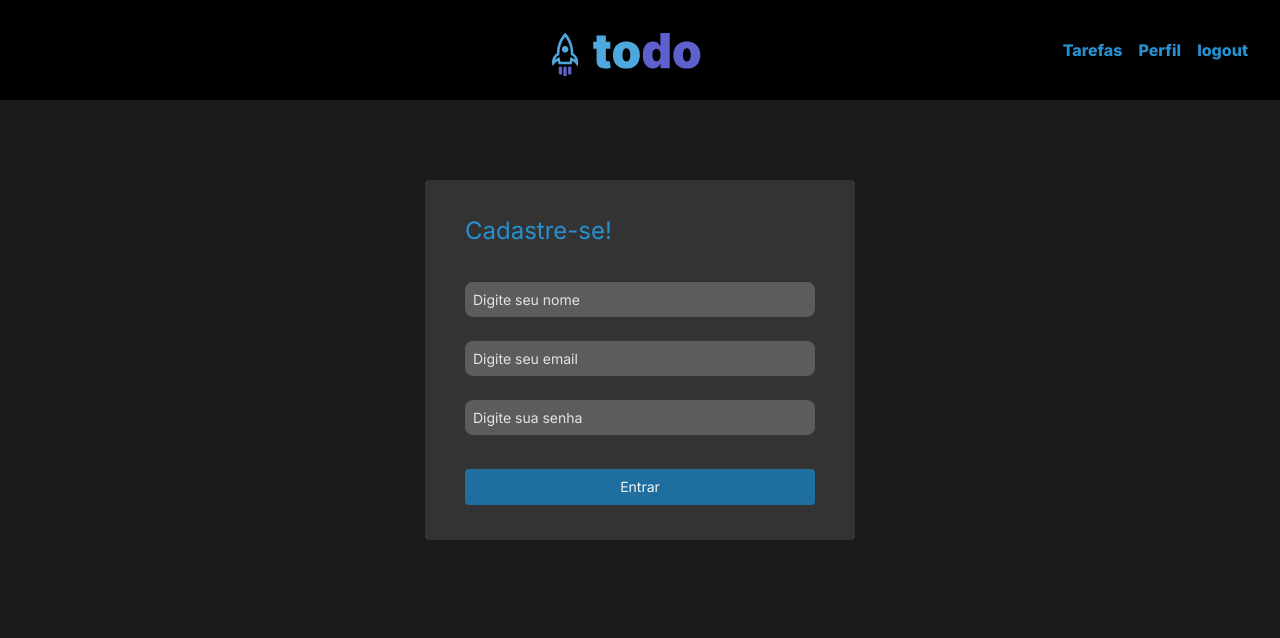
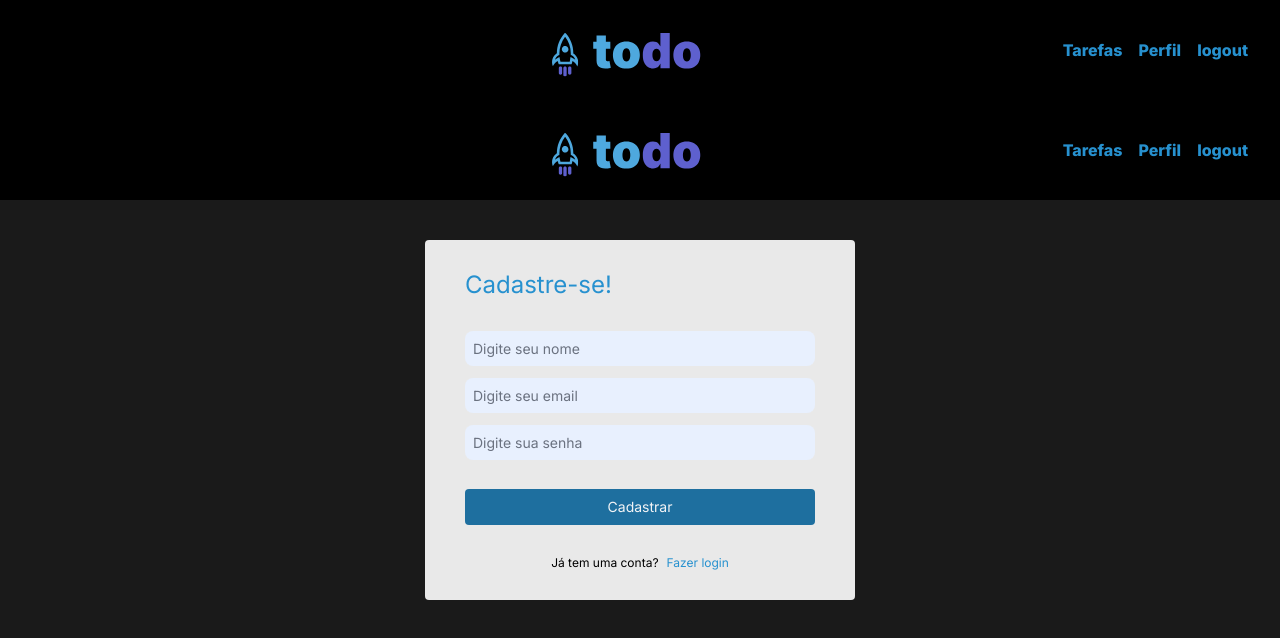
Before and after one commit to MilenaRizzi/frontend-todolist, a Next.js app: page /sign-up in a window 1280 px wide. Shown: the top 638 px of the page. Built offline with nearby package versions, Linux system fonts and the light colour scheme.

Commit message:
Create page.tsx

```diff
--- /dev/null
+++ b/src/app/(auth)/sign-up/page.tsx
@@ -0,0 +1,152 @@
+"use client";
+import * as zod from "zod";
+import { useForm } from "react-hook-form";
+import { zodResolver } from "@hookform/resolvers/zod";
+import Link from "next/link";
+import { signUp } from "@/service/auth-service";
+import { useState } from "react";
+import ConfirmationModal from "@/components/confirmation-modal";
+import { validateEmail } from "@/app/api/validateEmail/emailValidation";
+
+const signUpSchema = zod.object({
+  name: zod.string().min(2, "O nome deve ter pelo menos 2 caracteres"),
+  email: zod.string().email("Digite um email válido"),
+  password: zod.string().min(6, "A senha deve ter pelo menos 6 caracteres"),
+});
+
+type SignUpFormData = zod.infer<typeof signUpSchema>;
+
+const getErrorMessage = (error: any) => {
+  if (error.message === "E-mail inválido ou não verificável.") {
+    return "E-mail inválido ou não verificável.";
+  } else if (error.response?.status === 409) {
+    return "Email já está cadastrado.";
+  } else {
+    return "Ocorreu um erro ao tentar realizar o cadastro.";
+  }
+};
+
+export default function SignUp() {
+  const {
+    register,
+    handleSubmit,
+    formState: { errors },
+    reset,
+  } = useForm<SignUpFormData>({
+    resolver: zodResolver(signUpSchema),
+    defaultValues: {
+      name: "",
+      email: "",
+      password: "",
+    },
+  });
+
+  const [modalState, setModalState] = useState({
+    show: false,
+    isLoading: false,
+    isSuccess: false,
+    error: null as string | null,
+  });
+  const { show, isLoading, isSuccess, error } = modalState;
+  const registeredEmail = localStorage.getItem("email") || "";
+
+const onSubmit: (data: SignUpFormData) => Promise<void> = async (data) => {
+  setModalState({
+    show: true,
+    isLoading: true,
+    isSuccess: false,
+    error: null,
+  });
+  try {
+    const isEmailValid = await validateEmail(data.email);
+    if (!isEmailValid) {
+      throw new Error("E-mail inválido ou não verificável.");
+    }
+    localStorage.setItem("email", data.email);
+    await signUp(data);
+    setModalState({
+      show: true,
+      isLoading: false,
+      isSuccess: true,
+      error: null,
+    });
+    reset();
+  } catch (err: any) {
+    console.error("Erro no cadastro:", err);
+    setModalState({
+      show: true,
+      isLoading: false,
+      isSuccess: false,
+      error: getErrorMessage(err),
+    });
+  }
+};
+
+  return (
+    <div className="flex justify-center py-10">
+      <form
+        onSubmit={handleSubmit(onSubmit)}
+        className="flex flex-col justify-evenly w-[430px] h-[360px] px-10 rounded bg-white bg-opacity-90 relative z-10"
+      >
+        <h1 className="text-[#2791CF] text-2xl">Cadastre-se!</h1>
+        <div className="flex flex-col gap-3 w-[350px]">
+          <input
+            className="h-[35px] p-2 text-sm rounded-[8px] outline-none bg-[#E8F0FE] placeholder-gray-500 w-full"
+            type="text"
+            placeholder="Digite seu nome"
+            {...register("name")}
+          />
+          {errors.name && (
+            <p className="text-red-500 px-1.5 text-xs p-0">
+              {errors.name.message}
+            </p>
+          )}
+          <input
+            className="h-[35px] p-2 text-sm rounded-[8px] outline-none bg-[#E8F0FE] placeholder-gray-500 w-full"
+            type="text"
+            placeholder="Digite seu email"
+            {...register("email")}
+          />
+          {errors.email && (
+            <p className="text-red-500 px-1.5 text-xs">
+              {errors.email.message}
+            </p>
+          )}
+          <input
+            className="h-[35px] p-2 text-sm rounded-[8px] outline-none bg-[#E8F0FE] placeholder-gray-500 w-full"
+            type="password"
+            placeholder="Digite sua senha"
+            {...register("password")}
+          />
+          {errors.password && (
+            <p className="text-red-500 px-1.5 text-xs">
+              {errors.password.message}
+            </p>
+          )}
+        </div>
+        <button
+          type="submit"
+          className="bg-[#1E6F9F] hover:bg-[#4a7b9f] p-2 text-sm text-gray-100 rounded "
+        >
+          Cadastrar
+        </button>
+        <div className="text-black text-xs flex justify-center gap-2">
+          <p>Já tem uma conta?</p>
+          <Link href="/sign-in" className="text-[#2791CF] hover:text-[#2FB0FA]">
+            Fazer login
+          </Link>
+        </div>
+      </form>
+      {show && (
+        <ConfirmationModal
+          title={"Seu registro foi processado!"}
+          description={`Um email de confirmação foi enviado para ${registeredEmail}`}
+          isLoading={isLoading}
+          isSuccess={isSuccess}
+          error={error}
+          onClose={() => setModalState((prev) => ({ ...prev, show: false }))}
+        />
+      )}
+    </div>
+  );
+}
```
